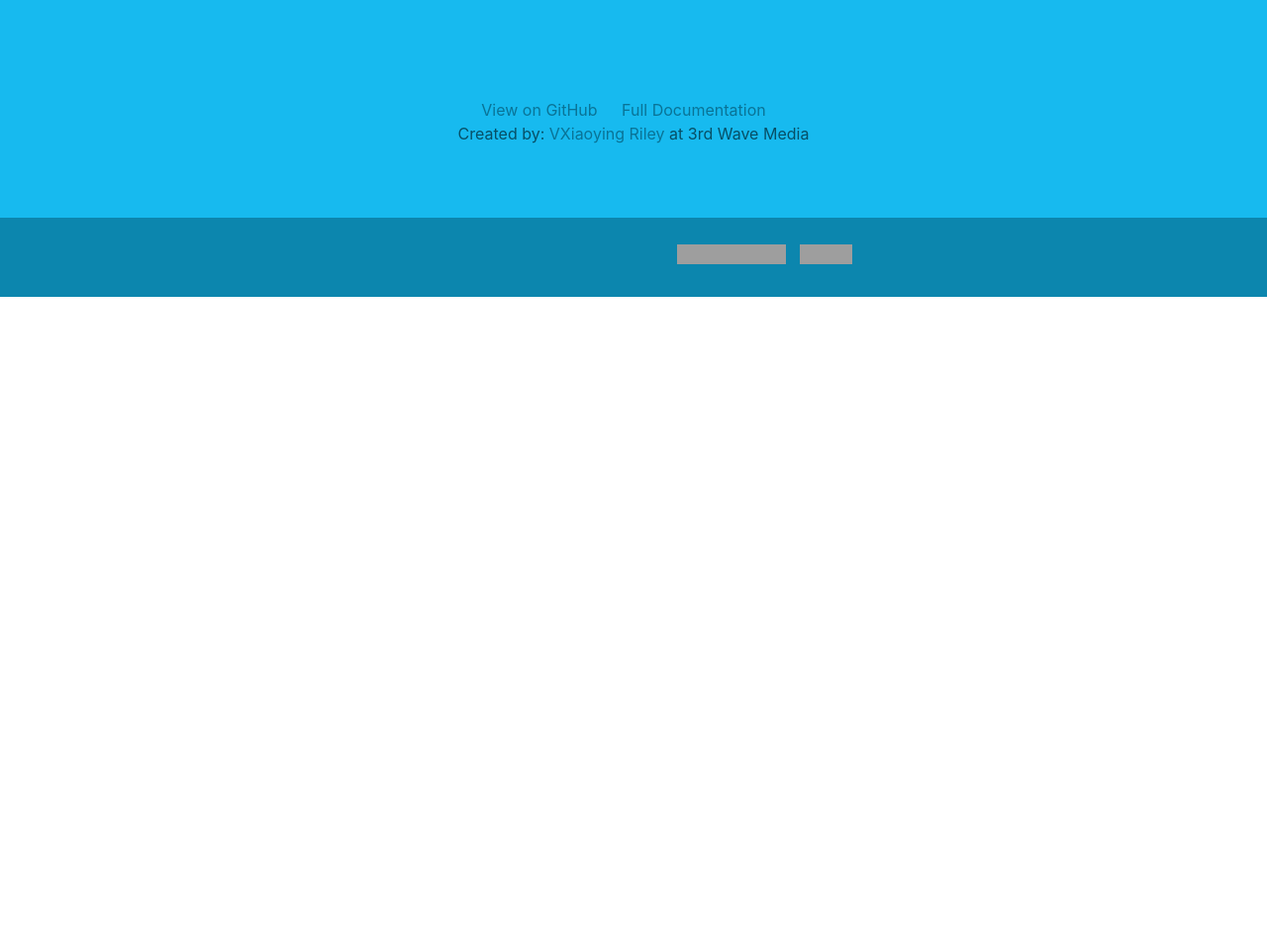
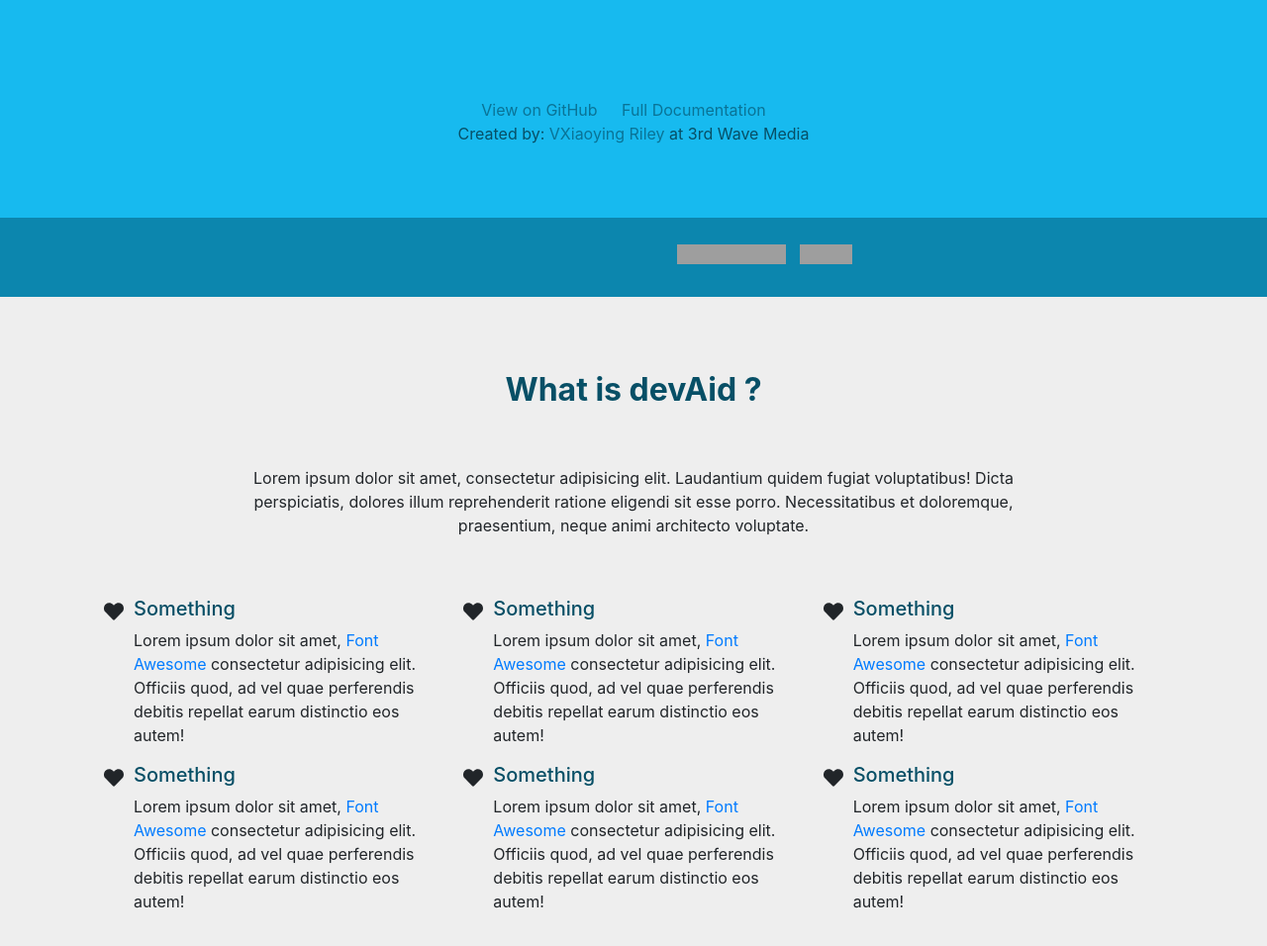
Before and after one commit to Semenchuk1997/devAid, a plain HTML site: page index.html in a window 1280 px wide. Shown: the part 500-1456 px from the top of the page at 99% size. Before the commit the page ends 800 px from the top, so only its background shows below. Drawn offline with nearby package versions, Linux system fonts and the light colour scheme; grey boxes are pictures that could not be loaded.

Commit message:
ready description

```diff
--- a/css/style.css
+++ b/css/style.css
@@ -142,3 +142,48 @@
 .header-social li:last-child{
 	margin-right: 0;
 }
+
+#description {
+	height: 100%;
+	background: #eee;
+	text-align: center;
+}
+
+.title h2{
+	padding-top: 75px;
+	padding-bottom: 50px;
+	color: #074f66;
+	font-weight: bold;
+}
+
+.title p {
+	margin: 0 150px;
+}
+
+.grid-container {
+  display: grid;
+  grid-template-columns: auto auto auto;
+  padding: 10px;
+  margin-top: 50px;
+}
+.grid-item {
+  font-size: 16px;
+  text-align: left;
+  position: relative;
+}
+
+.icon {
+	position: absolute;
+	top: 0;
+	left: 10px;
+	font-size: 20px;
+}
+
+.grid-content {
+	padding-left: 40px;
+}
+
+.grid-content h3 {
+	color: #074f66;
+	font-size: 20px;
+}
--- a/index.html
+++ b/index.html
@@ -58,9 +58,67 @@
 	</div>
 </section>
 
+<section id="description">
+	<div class="container">
+		<div class="title">
+			<h2>What is devAid ?</h2>
+			<p>Lorem ipsum dolor sit amet, consectetur adipisicing elit. Laudantium quidem fugiat voluptatibus! Dicta perspiciatis, dolores illum reprehenderit ratione eligendi sit esse porro. Necessitatibus et doloremque, praesentium, neque animi architecto voluptate.</p>
+		</div>
+		<div class="grid-container">
+		  <div class="grid-item">
+		  	<div class="icon"><i class="fas fa-heart"></i></div>
+		  	<div class="grid-content">
+				<h3>Something</h3>
+				<p>Lorem ipsum dolor sit amet, <a href="#">Font Awesome</a> consectetur adipisicing elit. Officiis quod, ad vel quae perferendis debitis repellat earum distinctio eos autem!</p>
+			</div>
+		  </div>
+		  <div class="grid-item">
+		  	<div class="icon"><i class="fas fa-heart"></i></div>
+		  	<div class="grid-content">
+				<h3>Something</h3>
+				<p>Lorem ipsum dolor sit amet, <a href="#">Font Awesome</a> consectetur adipisicing elit. Officiis quod, ad vel quae perferendis debitis repellat earum distinctio eos autem!</p>
+			</div>
+		  </div>
+		  <div class="grid-item">
+		  	<div class="icon"><i class="fas fa-heart"></i></div>
+		  	<div class="grid-content">
+				<h3>Something</h3>
+				<p>Lorem ipsum dolor sit amet, <a href="#">Font Awesome</a> consectetur adipisicing elit. Officiis quod, ad vel quae perferendis debitis repellat earum distinctio eos autem!</p>
+			</div>
+		  </div>
+		  <div class="grid-item">
+		  	<div class="icon"><i class="fas fa-heart"></i></div>
+		  	<div class="grid-content">
+				<h3>Something</h3>
+				<p>Lorem ipsum dolor sit amet, <a href="#">Font Awesome</a> consectetur adipisicing elit. Officiis quod, ad vel quae perferendis debitis repellat earum distinctio eos autem!</p>
+			</div>
+		  </div>
+		  <div class="grid-item">
+		  	<div class="icon"><i class="fas fa-heart"></i></div>
+		  	<div class="grid-content">
+				<h3>Something</h3>
+				<p>Lorem ipsum dolor sit amet, <a href="#">Font Awesome</a> consectetur adipisicing elit. Officiis quod, ad vel quae perferendis debitis repellat earum distinctio eos autem!</p>
+			</div>
+		  </div>
+		  <div class="grid-item">
+		  	<div class="icon"><i class="fas fa-heart"></i></div>
+		  	<div class="grid-content">
+				<h3>Something</h3>
+				<p>Lorem ipsum dolor sit amet, <a href="#">Font Awesome</a> consectetur adipisicing elit. Officiis quod, ad vel quae perferendis debitis repellat earum distinctio eos autem!</p>
+			</div>
+		  </div>
+		</div>
+	</div>
+</section>
+
+<!--Font Awesome-->
+<script defer src="https://use.fontawesome.com/releases/v5.0.8/js/solid.js" integrity="sha384-+Ga2s7YBbhOD6nie0DzrZpJes+b2K1xkpKxTFFcx59QmVPaSA8c7pycsNaFwUK6l" crossorigin="anonymous"></script>
+<script defer src="https://use.fontawesome.com/releases/v5.0.8/js/fontawesome.js" integrity="sha384-7ox8Q2yzO/uWircfojVuCQOZl+ZZBg2D2J5nkpLqzH1HY0C1dHlTKIbpRz/LG23c" crossorigin="anonymous"></script>
+<!--Bootstrap-->
 <script src="https://code.jquery.com/jquery-3.2.1.slim.min.js" integrity="sha384-KJ3o2DKtIkvYIK3UENzmM7KCkRr/rE9/Qpg6aAZGJwFDMVNA/GpGFF93hXpG5KkN" crossorigin="anonymous"></script>
 <script src="https://cdnjs.cloudflare.com/ajax/libs/popper.js/1.12.9/umd/popper.min.js" integrity="sha384-ApNbgh9B+Y1QKtv3Rn7W3mgPxhU9K/ScQsAP7hUibX39j7fakFPskvXusvfa0b4Q" crossorigin="anonymous"></script>
 <script src="https://maxcdn.bootstrapcdn.com/bootstrap/4.0.0/js/bootstrap.min.js" integrity="sha384-JZR6Spejh4U02d8jOt6vLEHfe/JQGiRRSQQxSfFWpi1MquVdAyjUar5+76PVCmYl" crossorigin="anonymous"></script>
-  <script type="text/javascript" src="js/script.js"></script>
+<!--My script-->
+<script type="text/javascript" src="js/script.js"></script>
 </body>
 </html>
```
